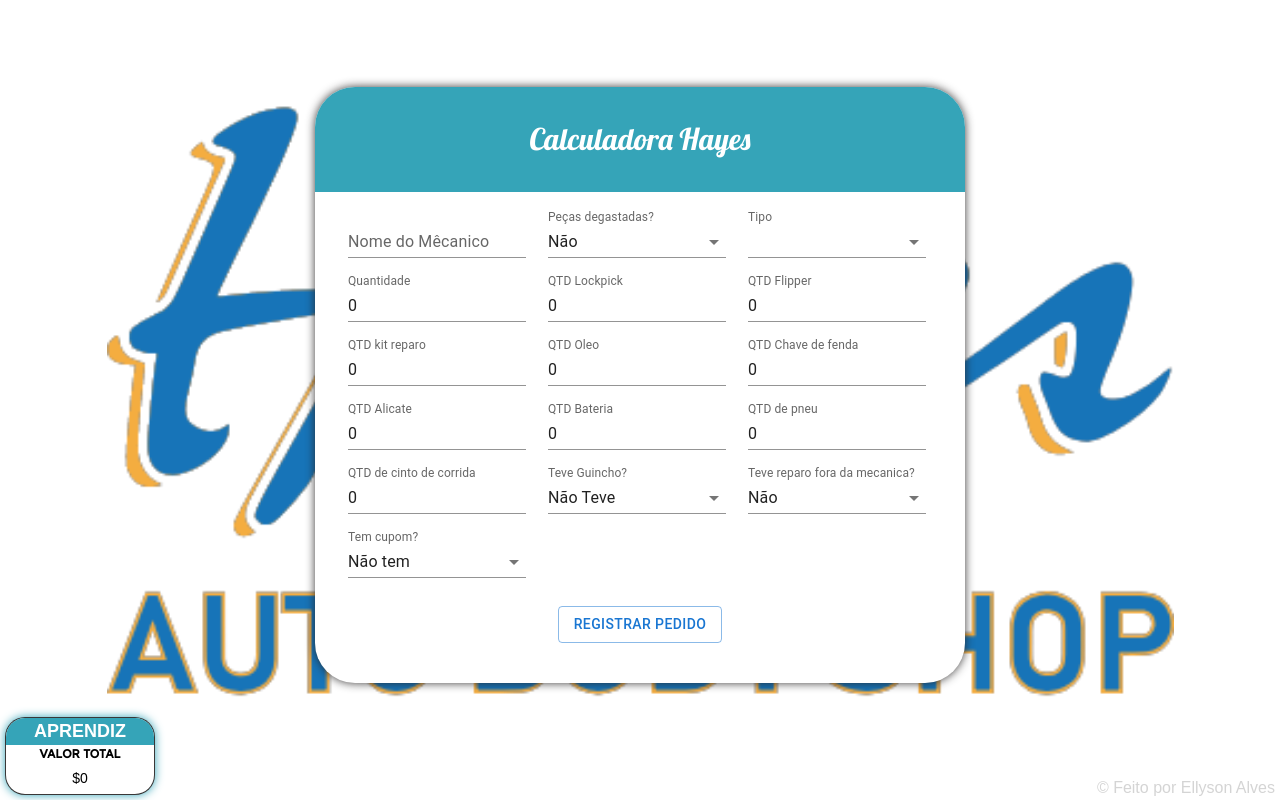
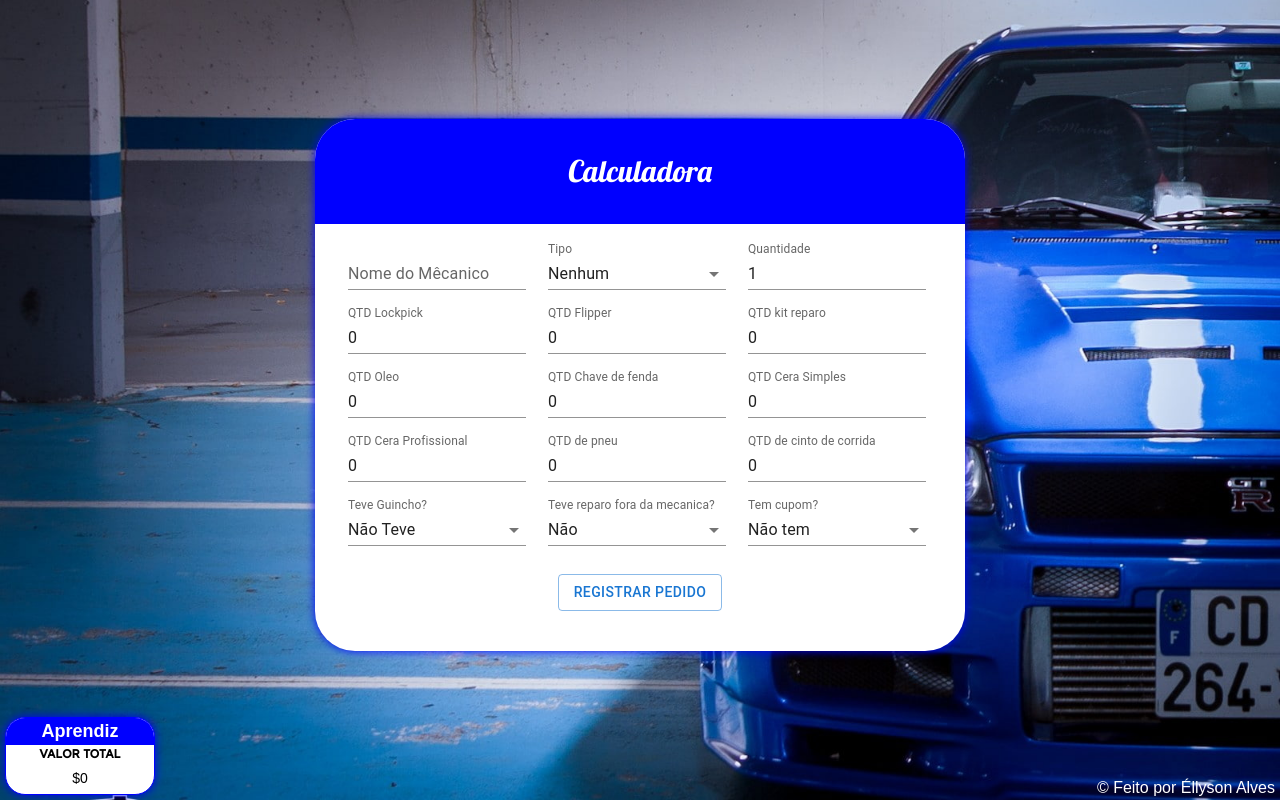
Before and after one commit to yunorp/hayes-calculadora-aprendiz, a Next.js app: page / in a window 1280 px wide. Built offline with nearby package versions, Linux system fonts and the light colour scheme.

Commit message:
feat: Change UI

```diff
--- a/src/pages/api/route.ts
+++ b/src/pages/api/route.ts
@@ -5,7 +5,6 @@ type SheetForm = {
   custumizador: string;
   tipo: number;
   quantidade: number;
-  desgastado: number;
   QTDlockpick: number;
   QTDflipper: number;
   QTDkm: number;
@@ -20,6 +19,7 @@ type SheetForm = {
   valorEmpresa: number;
   valorMaoDeObra: number;
   result: number;
+  role: string;
 };
 
 export default async function handler(req: NextApiRequest, res: NextApiResponse) {
@@ -62,9 +62,8 @@ export default async function handler(req: NextApiRequest, res: NextApiResponse)
           values: [
             [
               body.custumizador,
-              `=IFS(${body.tipo}=0;"Nenhuma";${body.tipo}=1700;"S";${body.tipo}=3200;"S";${body.tipo}=1500;"A";${body.tipo}=2700;"A";${body.tipo}=1300;"B";${body.tipo}=2300;"B";${body.tipo}=1100;"C";${body.tipo}=1700;"C";${body.tipo}=901;"D";${body.tipo}=1501;"D";${body.tipo}=900;"M";${body.tipo}=1500;"M")`,
+              `=IFS(${body.tipo}=0;"Nenhuma";${body.tipo}=700;"S";${body.tipo}=3200;"S";${body.tipo}=600;"A";${body.tipo}=2700;"A";${body.tipo}=500;"B";${body.tipo}=2300;"B";${body.tipo}=400;"C";${body.tipo}=1700;"C";${body.tipo}=250;"D";${body.tipo}=1501;"D";${body.tipo}=650;"M";${body.tipo}=1500;"M")`,
               body.quantidade,
-              `=IFS(${body.desgastado} = 0;"Sim"; ${body.desgastado} = 1;"Não")`,
               body.QTDlockpick,
               body.QTDflipper,
               `=IFS(${body.QTDkm} = 0;"Não Teve"; ${body.QTDkm} = 500;"Sul"; ${body.QTDkm} = 700;"Sandy Shores"; ${body.QTDkm} = 1000;"Paleto")`,
@@ -78,6 +77,7 @@ export default async function handler(req: NextApiRequest, res: NextApiResponse)
               body.QTDcinto,
               body.result,
               body.valorMaoDeObra,
+              body.role,
             ],
           ],
         },
--- a/src/pages/index.module.css
+++ b/src/pages/index.module.css
@@ -12,7 +12,7 @@
 }
 
 .main{
-    --primary: #35a4b8;
+    --primary: blue;
     width: 100%;
     height: 100vh;
     display: flex;
@@ -35,7 +35,7 @@
     align-items:center;
     background-color: white;
     border-radius: 40px;
-    box-shadow: 0px 0px 10px 0px rgba(37, 35, 35, 0.904);
+    box-shadow: 0px 0px 10px 0px blue;
     margin-bottom: 30px;
   }
   .main .box2{
@@ -80,11 +80,11 @@
   .boxTotal{
     width: 150px;
     height: auto;
-    border: 1px solid rgba(37, 35, 35, 0.904);
+    border: 1px solid blue;
     border-radius: 20px;
     text-align: center;
     background-color: white;
-    box-shadow: 0px 0px 10px 0px var(--primary);
+    box-shadow: 0px 0px 10px 0px blue;
   }
   .boxTotal h1{
     color:white;
@@ -129,7 +129,7 @@
     padding-right: 5px;
   }
   .assinatura p{
-    color: rgba(128, 128, 128, 0.336);
+    color: rgb(255, 255, 255);
   }
   @media (max-width: 1000px){
 
--- a/src/pages/index.tsx
+++ b/src/pages/index.tsx
@@ -23,7 +23,7 @@ export default function Home() {
 
 
 
-  const [value1, setValue1] = React.useState<number>(0);
+  const [value1, setValue1] = React.useState<number>(1);
   const [value2, setValue2] = React.useState<number>(0);
   const [QTDlockpick, setQTDlockpick] = React.useState<number>(0);
   const [QTDflipper, setQTDflipper] = React.useState<number>(0);
@@ -31,8 +31,8 @@ export default function Home() {
   const [QTDchave, setQTDchave] = React.useState<number>(0);
   const [QTDalicate, setQTDalicate] = React.useState<number>(0);
   const [QTDoleo, setQTDoleo] = React.useState<number>(0);
+  const [QTDpneu, setQTDpneu] = React.useState<number>(0);
   const [QTDbateria, setQTDbateria] = React.useState<number>(0);
-  const [QTDpneu, setQTDpneu] = React.useState<number>(0);
   const [ReparoFora, setReparoFora] = React.useState<number>(0);
   const [QTDkm, setQTDkm] = React.useState<number>(0);
   const [QTDcinto, setQTDcinto] = React.useState<number>(0);
@@ -71,7 +71,7 @@ export default function Home() {
     const { name, value } = e.target;
 
     // Verifica se o campo deve ser tratado como número
-    const updatedValue = ['tipo', 'quantidade', 'result', 'QTDlockpick', 'QTDflipper', 'QTDkit', 'QTDkm', 'QTDalicate', 'QTDbateria','QTDoleo','ReparoFora','QTDchave','QTDpneu'].includes(name)
+    const updatedValue = ['tipo', 'quantidade', 'result', 'QTDlockpick', 'QTDflipper', 'QTDkit', 'QTDkm', 'QTDalicate', 'QTDbateria','QTDoleo','ReparoFora','QTDchave'].includes(name)
       ? parseFloat(value)
       : value;
 
@@ -80,7 +80,7 @@ export default function Home() {
 
   // Movendo os cálculos para dentro da função updateValores
   const result1 = value1 * value2;
-  const result2 = QTDlockpick * 600 + QTDflipper * 1500 + QTDkit * 1000 + QTDkm  + QTDbateria * 500 + QTDalicate * 500 + QTDoleo * 1000 + QTDchave * 2000 + ReparoFora * 500 + QTDpneu * 500 + QTDcinto * 5000;
+  const result2 = QTDlockpick * 600 + QTDflipper * 1500 + QTDkit * 1000 + QTDkm  + QTDbateria * 3500 + QTDalicate * 1800 + QTDoleo * 1000 + QTDchave * 2000 + ReparoFora * 500 + QTDpneu * 500 + QTDcinto * 5000;
   const result = result1 + result2;
   const valorAprendiz = result * 0.35;
   const valorMaquinaAprendiz = result - valorAprendiz;
@@ -124,6 +124,7 @@ export default function Home() {
     valorEmpresa: 0,
     valorMaoDeObra: 0,
     result: 0,
+    role: 'Aprendiz',
   });
 
   console.log({formData})
@@ -163,6 +164,9 @@ export default function Home() {
   const handleQTDchaveChange = (e: React.ChangeEvent<HTMLInputElement>) => {
     setQTDchave(Number(e.target.value));
   };
+  const handleQTDpneuChange = (e: React.ChangeEvent<HTMLInputElement>) => {
+    setQTDpneu(Number(e.target.value));
+  };
 
   const handleQTDalicateChange = (e: React.ChangeEvent<HTMLInputElement>) => {
     setQTDalicate(Number(e.target.value));
@@ -170,9 +174,6 @@ export default function Home() {
 
   const handleQTDoleoChange = (e: React.ChangeEvent<HTMLInputElement>) => {
     setQTDoleo(Number(e.target.value));
-  };
-  const handleQTDpneuChange = (e: React.ChangeEvent<HTMLInputElement>) => {
-    setQTDpneu(Number(e.target.value));
   };
 
   const handleReparoForaChange = (e: SelectChangeEvent) => {
@@ -198,7 +199,7 @@ export default function Home() {
 
   const updateValores = (tipo: number, quantidade: number) => {
     const result1 = value1 * formData.tipo;
-    const result2 = QTDlockpick * 600 + QTDflipper * 1500 + QTDkit * 1000 + QTDkm  + QTDbateria * 500 + QTDalicate * 500 + QTDoleo * 1000 + QTDchave * 2000 + ReparoFora * 500 + QTDpneu * 500 + QTDcinto * 5000;
+    const result2 = QTDlockpick * 600 + QTDflipper * 1500 + QTDkit * 1000 + QTDkm  + QTDbateria * 3500 + QTDalicate * 1800 + QTDoleo * 1000 + QTDchave * 2000 + ReparoFora * 500 + QTDpneu * 500 + QTDcinto * 5000;
     const result = result1 + result2;
     const valorMaoDeObra = result * 0.35;
     // valor com desconto aplicado
@@ -213,12 +214,11 @@ export default function Home() {
     });
   };
 
-
   const handleSubmit = async (e: React.FormEvent) => {
     e.preventDefault();
 
   const result3 = formData.quantidade * formData.tipo;
-    const result4 = formData.QTDlockpick * 600 + formData.QTDflipper * 1500 + formData.QTDkit * 1000 + formData.QTDkm + formData.QTDbateria * 500 + formData.QTDalicate * 500 + formData.QTDoleo * 1000 + formData.QTDchave * 2000 + formData.ReparoFora * 500 + formData.QTDpneu * 500 + formData.QTDcinto * 5000;
+  const result4 = formData.QTDlockpick * 600 + formData.QTDflipper * 1500 + formData.QTDkit * 1000 + formData.QTDkm + formData.QTDbateria * 3500 + formData.QTDalicate * 1800 + formData.QTDoleo * 1000 + formData.QTDchave * 2000 + formData.ReparoFora * 500 + formData.QTDpneu * 500 + formData.QTDcinto * 5000;
   const resultTotal = result3 + result4;
   const valorMaoDeObraAprendiz = resultTotal * 0.35;
   // valor com desconto aplicado
@@ -243,6 +243,7 @@ export default function Home() {
   formData.result = resultTotal;
   formData.valorMaoDeObra = valorMaoDeObraAprendiz;
   formData.valorEmpresa = resultTotal - valorMaoDeObraAprendiz;
+  formData.role = "Aprendiz";
 
 
 
@@ -272,14 +273,13 @@ export default function Home() {
       } else if (response.ok) {
         const content = await response.json();
         console.log(content);
-
-
         alert('Pedido registrado com sucesso!!');
         setSuccess(true);
         window.location.reload();
         setTimeout(function(){
           setSuccess(false)// you can pass true to reload function to ignore the client cache and reload from the server
       },2000);
+
       } else {
         // Se a resposta do servidor não for bem-sucedida, trata o erro
         const errorContent = await response.json();
@@ -296,14 +296,12 @@ export default function Home() {
       setError(true);
     } finally {
       setLoading(false);
-
-
     }
   };
 
 
   const result3 = formData.quantidade * formData.tipo;
-  const result4 = formData.QTDlockpick * 600 + formData.QTDflipper * 1500 + formData.QTDkit * 1000 + formData.QTDkm + formData.QTDbateria * 500 + formData.QTDalicate * 500 + formData.QTDoleo * 1000 + formData.QTDchave * 2000 + formData.ReparoFora * 500 + formData.QTDpneu * 500 + formData.QTDcinto * 5000;
+  const result4 = formData.QTDlockpick * 600 + formData.QTDflipper * 1500 + formData.QTDkit * 1000 + formData.QTDkm + formData.QTDbateria * 3500 + formData.QTDalicate * 1800 + formData.QTDoleo * 1000 + formData.QTDchave * 2000 + formData.ReparoFora * 500 + formData.QTDpneu * 500 + formData.QTDcinto * 5000;
   const resultTotal = result3 + result4;
   const valorMaoDeObraAprendiz = resultTotal * 0.35;
   // valor com desconto aplicado
@@ -328,8 +326,7 @@ export default function Home() {
   formData.result = resultTotal;
   formData.valorMaoDeObra = valorMaoDeObraAprendiz;
   formData.valorEmpresa = resultTotal - valorMaoDeObraAprendiz;
-
-
+  formData.role = "Aprendiz";
 
       // button loading submit
 
@@ -360,8 +357,6 @@ export default function Home() {
               setError(false);
 
               handleSubmit(event); // Chama a submissão do formulário passando o evento
-
-
             }
           };
           // termina aqui
@@ -379,13 +374,13 @@ export default function Home() {
 
       <main className={styles.main}>
       <Head>
-        <title>Calculadora Hayes</title>
+        <title>Calculadora</title>
         <link rel="icon" href="/hayes.webp" />
       </Head>
         <div className={styles.containerBox}>
           <div className={styles.box1}>
             <div className={styles.boxTitulo}>
-              <h1>Calculadora Hayes  </h1>
+              <h1>Calculadora</h1>
             </div>
             <div className={styles.boxInputs1}>
               <form className={styles.box2} onSubmit={handleSubmit}>
@@ -400,21 +395,7 @@ export default function Home() {
                           variant="standard"
                         />
                 </FormControl>
-                <FormControl variant='standard' sx={{ m: 1, width: '20ch' }}>
-                  <InputLabel id="demo-simple-select-label">Peças degastadas?</InputLabel>
-                  <Select
-                    type='number'
-                    labelId="demo-simple-select-label"
-                    id="demo-simple-select"
-                    onChange={handleDesgastadoChange}
-                    value={String(desgastado)}
-                    name="desgastado"
-                    label="Peças desgastadas"
-                  >
-                    <MenuItem value={0}>Sim</MenuItem>
-                    <MenuItem value={1}>Não</MenuItem>
-                  </Select>
-                </FormControl>
+
                 <FormControl variant='standard' sx={{ m: 1, width: '20ch' }}>
                   <InputLabel id="demo-simple-select-label">Tipo</InputLabel>
                   <Select
@@ -426,14 +407,15 @@ export default function Home() {
                     name="tipo"
                     label="Age"
                   >
+                    <MenuItem value={0}>Nenhum</MenuItem>
                     <strong> CARRO </strong>
-                    <MenuItem value={desgastado === 1 ? 901 : 1501}>D</MenuItem>
-                    <MenuItem value={desgastado === 1 ? 1100 : 1700}>C</MenuItem>
-                    <MenuItem value={desgastado === 1 ? 1300 : 2300}>B</MenuItem>
-                    <MenuItem value={desgastado === 1 ? 1500 : 2700}>A</MenuItem>
-                    <MenuItem value={desgastado === 1 ? 1700 : 3200}>S</MenuItem>
+                    <MenuItem value={desgastado === 1 ? 250 : 1500}>D</MenuItem>
+                    <MenuItem value={desgastado === 1 ? 400 : 1700}>C</MenuItem>
+                    <MenuItem value={desgastado === 1 ? 500 : 2300}>B</MenuItem>
+                    <MenuItem value={desgastado === 1 ? 600 : 2700}>A</MenuItem>
+                    <MenuItem value={desgastado === 1 ? 700 : 3200}>S</MenuItem>
                     <strong> MOTO </strong>
-                    <MenuItem value={desgastado === 1 ? 900 : 1500}>M</MenuItem>
+                    <MenuItem value={desgastado === 1 ? 650 : 1600}>M</MenuItem>
                   </Select>
                 </FormControl>
                 <FormControl sx={{ m: 1, width: '20ch' }}>
@@ -442,6 +424,7 @@ export default function Home() {
                       onChange={handleNumero1Change}
                       id="filled-number"
                       label="Quantidade"
+
                       name='quantidade'
                       type="number"
                       InputLabelProps={{
@@ -530,7 +513,7 @@ export default function Home() {
                     value={QTDalicate}
                     onChange={handleQTDalicateChange}
                     id="filled-number"
-                    label="QTD Alicate"
+                    label="QTD Cera Simples"
                     name="QTDalicate"
                     type="number"
                     InputLabelProps={{
@@ -545,7 +528,7 @@ export default function Home() {
                     value={QTDbateria}
                     onChange={handleQTDbateriaChange}
                     id="filled-number"
-                    label="QTD Bateria"
+                    label="QTD Cera Profissional"
                     name="QTDbateria"
                     type="number"
                     InputLabelProps={{
@@ -584,6 +567,8 @@ export default function Home() {
                     variant="standard"
                   />
                 </FormControl>
+
+
 
 
                 <FormControl variant='standard' sx={{ m: 1, width: '20ch' }}>
@@ -681,7 +666,7 @@ export default function Home() {
           <section className={styles.sectionTotal}>
               <div className={styles.boxTotal}>
                 <div>
-                  <h1>APRENDIZ</h1>
+                  <h1>Aprendiz</h1>
                   <h2>VALOR TOTAL</h2>
                 </div>
                 <div>
@@ -702,7 +687,7 @@ export default function Home() {
           </section>
         </div>
         <footer className={styles.assinatura}>
-          <p>© Feito por Ellyson Alves</p>
+          <p>© Feito por <a target='_blank' href="https://ellysonalves.github.io/Meu-Portfolio/">Éllyson Alves</a></p>
         </footer>
       </main>
   )
--- a/src/styles/globals.css
+++ b/src/styles/globals.css
@@ -23,10 +23,10 @@ body > div{
 }
 body {
   color: rgb(var(--foreground-rgb));
-  background: url(../../public/hayes-bg.png) white;
-  background-size: contain;
+  background: url(../../public/wallpaperflare.com_wallpaper\ \(4\).jpg);
+  background-size: cover;
   background-repeat: no-repeat;
-  background-position: top;
+  background-position: left;
 
 
   display: flex;
```
Also changed, not shown: public/wallpaperflare.com_wallpaper (4).jpg (added). Lines whose indentation alone changed are shown as unchanged.
